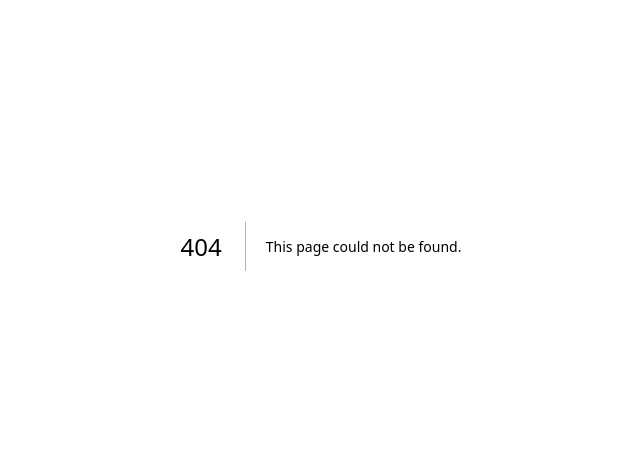
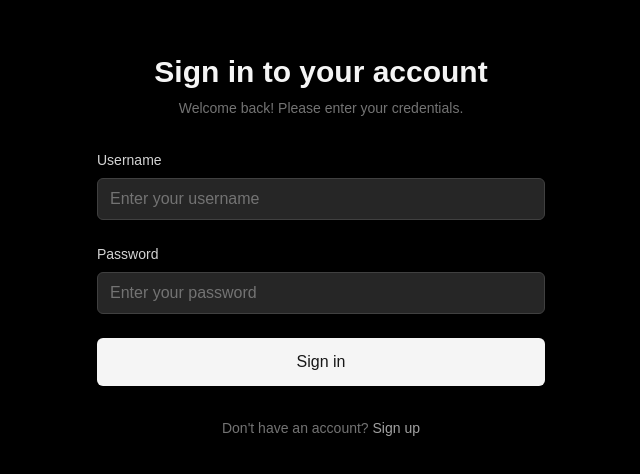
Before and after one commit to sepsol/corsair-interview-challenge, a Next.js app in the folder frontend/: page /login in a window 1280 px wide. Before the commit this address had no page. Shown: the part 154-628 px from the top of the page, without its empty margins (319-959 px from the left). Built offline with nearby package versions, Linux system fonts and the light colour scheme.

Commit message:
Add login page component with form validation and loading states

```diff
--- /dev/null
+++ b/frontend/src/app/login/page.tsx
@@ -0,0 +1,166 @@
+"use client";
+
+import { useState } from "react";
+import { useForm } from "react-hook-form";
+import { yupResolver } from "@hookform/resolvers/yup";
+import * as yup from "yup";
+import clsx from "clsx";
+import Button from "@/components/ui/Button";
+import TextInput from "@/components/ui/TextInput";
+import ErrorMessage from "@/components/ui/ErrorMessage";
+import LoadingSpinner from "@/components/ui/LoadingSpinner";
+
+// Validation schema for login form
+const loginSchema = yup.object({
+  username: yup
+    .string()
+    .required("Username is required")
+    .min(3, "Username must be at least 3 characters"),
+  password: yup
+    .string()
+    .required("Password is required")
+    .min(6, "Password must be at least 6 characters"),
+});
+
+type LoginFormData = yup.InferType<typeof loginSchema>;
+
+/**
+ * Login page component with centered form
+ *
+ * Features:
+ * - Centered login form with validation
+ * - Loading states during submission
+ * - Error handling and display
+ * - Form validation with yup and react-hook-form
+ * - Responsive design
+ *
+ * @returns The login page component
+ */
+export default function LoginPage() {
+  const [isLoading, setIsLoading] = useState(false);
+  const [error, setError] = useState<string | null>(null);
+
+  const {
+    register,
+    handleSubmit,
+    formState: { errors },
+  } = useForm<LoginFormData>({
+    resolver: yupResolver(loginSchema),
+  });
+
+  const onSubmit = async (data: LoginFormData) => {
+    try {
+      setIsLoading(true);
+      setError(null);
+
+      // TODO: Replace with actual API call to /api/auth/login
+      console.log("Login attempt:", data);
+
+      // Simulate API call delay
+      await new Promise(resolve => setTimeout(resolve, 1000));
+
+      // Simulate success/error for testing
+      if (data.username === "demo" && data.password === "password") {
+        console.log("Login successful");
+        // TODO: Handle successful login (redirect, store token, etc.)
+      } else {
+        throw new Error("Invalid credentials");
+      }
+
+    } catch (err) {
+      const errorMessage = err instanceof Error ? err.message : "An unexpected error occurred";
+      setError(errorMessage);
+      console.error("Login error:", errorMessage);
+    } finally {
+      setIsLoading(false);
+    }
+  };
+
+  return (
+    <div className="min-h-screen bg-black flex items-center justify-center px-6 py-12">
+      <div className="max-w-md w-full space-y-8">
+        {/* Header */}
+        <div className="text-center">
+          <h1 className="text-3xl font-bold text-neutral-100">
+            Sign in to your account
+          </h1>
+          <p className="mt-2 text-sm text-neutral-500">
+            Welcome back! Please enter your credentials.
+          </p>
+        </div>
+
+        {/* Loading overlay */}
+        {isLoading && (
+          <div className="flex justify-center py-8">
+            <LoadingSpinner message="Signing in..." />
+          </div>
+        )}
+
+        {/* Login form */}
+        {!isLoading && (
+          <form onSubmit={handleSubmit(onSubmit)} className="space-y-6">
+            {/* Error message */}
+            {error && (
+              <ErrorMessage message={error} />
+            )}
+
+            {/* Username field */}
+            <div>
+              <label htmlFor="username" className="block text-sm font-medium text-neutral-300 mb-2">
+                Username
+              </label>
+              <TextInput
+                id="username"
+                type="text"
+                placeholder="Enter your username"
+                error={!!errors.username}
+                {...register("username")}
+              />
+              {errors.username && (
+                <p className="mt-1 text-sm text-red-400">{errors.username.message}</p>
+              )}
+            </div>
+
+            {/* Password field */}
+            <div>
+              <label htmlFor="password" className="block text-sm font-medium text-neutral-300 mb-2">
+                Password
+              </label>
+              <TextInput
+                id="password"
+                type="password"
+                placeholder="Enter your password"
+                error={!!errors.password}
+                {...register("password")}
+              />
+              {errors.password && (
+                <p className="mt-1 text-sm text-red-400">{errors.password.message}</p>
+              )}
+            </div>
+
+            {/* Submit button */}
+            <Button
+              type="submit"
+              variant="primary"
+              size="lg"
+              className="w-full"
+              loading={isLoading}
+            >
+              Sign in
+            </Button>
+          </form>
+        )}
+
+        {/* Additional info */}
+        <div className="text-center">
+          <p className="text-sm text-neutral-500">
+            Don't have an account?{" "}
+            <span className="text-neutral-400 hover:text-neutral-300 cursor-pointer transition-colors">
+              Sign up
+            </span>
+          </p>
+        </div>
+      </div>
+    </div>
+  );
+}
```
